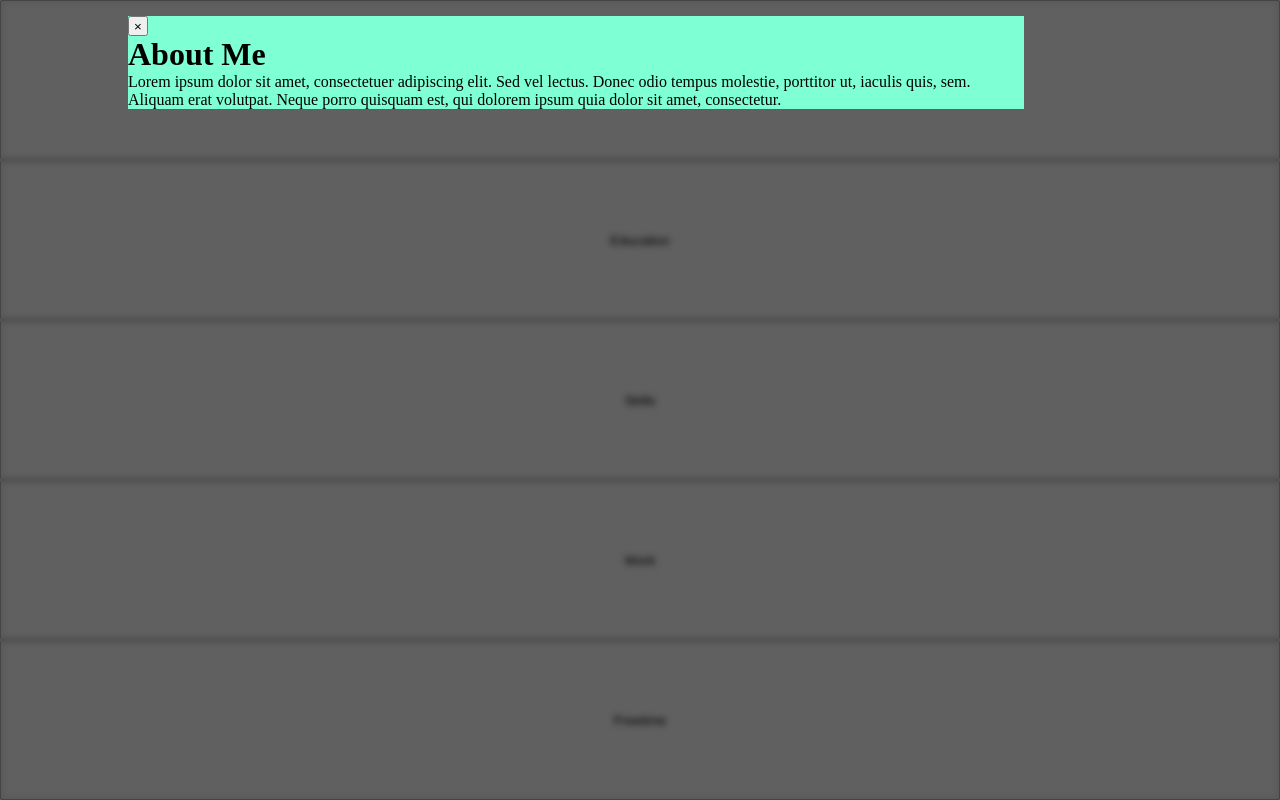
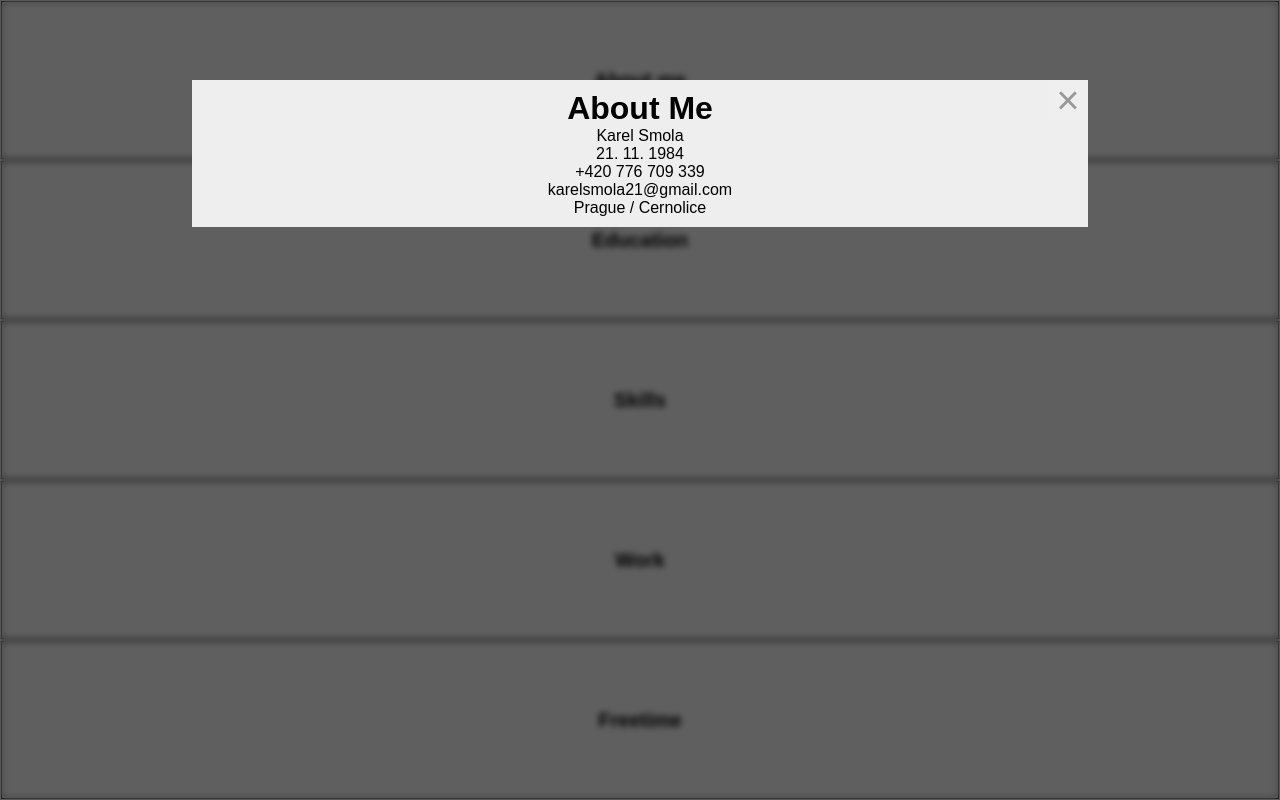
Before and after one commit to KarelSmola/Animation_CV, a plain HTML site: page index.html in a window 1280 px wide. Both pictures are taken after a click on the button "About me". Drawn offline with Linux system fonts and the light colour scheme.

Commit message:
Content added / CSS styling

```diff
--- a/index.html
+++ b/index.html
@@ -21,55 +21,92 @@
       </nav>
 
       <div class="content-container">
-        <div class="about-me-content hidden">
+        <div class="about-me-box hidden">
+          <div class="about-me-content">
             <button class="close-button">&times;</button>
             <h1>About Me</h1>
             <p>
-            Lorem ipsum dolor sit amet, consectetuer adipiscing elit. Sed vel
-            lectus. Donec odio tempus molestie, porttitor ut, iaculis quis, sem.
-            Aliquam erat volutpat. Neque porro quisquam est, qui dolorem ipsum
-            quia dolor sit amet, consectetur.
+              Karel Smola<br />
+              21. 11. 1984<br />
+              +420 776 709 339<br />
+              karelsmola21@gmail.com<br />
+              Prague / Cernolice
             </p>
           </div>
-        <div class="education-content hidden">
+        </div>
+
+        <div class="education-box hidden">
+          <div class="education-content">
             <button class="close-button">&times;</button>
             <h1>Education</h1>
             <p>
-            Lorem ipsum dolor sit amet, consectetuer adipiscing elit. Sed vel
-            lectus. Donec odio tempus molestie, porttitor ut, iaculis quis, sem.
-            Aliquam erat volutpat. Neque porro quisquam est, qui dolorem ipsum
-            quia dolor sit amet, consectetur.
+              Printing Industry High Shool of Prague<br />
+              2000 - 2005<br />
+              graphic designer<br />
+              printing industry
             </p>
           </div>
-        <div class="skills-content hidden">
+        </div>
+
+        <div class="skills-box hidden">
+          <div class="skills-content">
             <button class="close-button">&times;</button>
             <h1>Skills</h1>
             <p>
-            Lorem ipsum dolor sit amet, consectetuer adipiscing elit. Sed vel
-            lectus. Donec odio tempus molestie, porttitor ut, iaculis quis, sem.
-            Aliquam erat volutpat. Neque porro quisquam est, qui dolorem ipsum
-            quia dolor sit amet, consectetur.
+              English <br />
+              Adobe Ilustrator <br />
+              Adobe Photoshop <br />
+              ArtPro / ArtPro Plus <br />
+              ESKO AE <br />
+              Git <br />
+              HTML, CSS <br />
+              Javascript <br />
+              React <br />
             </p>
           </div>
-        <div class="work-content hidden">
+        </div>
+
+        <div class="work-box hidden">
+          <div class="work-content">
             <button class="close-button">&times;</button>
             <h1>Work</h1>
             <p>
-            Lorem ipsum dolor sit amet, consectetuer adipiscing elit. Sed vel
-            lectus. Donec odio tempus molestie, porttitor ut, iaculis quis, sem.
-            Aliquam erat volutpat. Neque porro quisquam est, qui dolorem ipsum
-            quia dolor sit amet, consectetur.
+              Panflex s. r. o.<br />
+              Technical Support<br />
+              2007 - till now<br />
+
+              activity in CZ, SK, DACH<br />
+              technical support for customers<br />
+              communication with clients<br />
+              color management<br />
+              trainer for employees and clients<br />
+              quality control in production<br />
+              resolving technical complaints<br />
+              Panflex s. r. o.<br />
+              DTP operator<br />
+              2005 - 2006<br />
+
+              pre-press<br />
+              adjusting graphics for flexography<br />
+              MTT Printing House s. r. o.<br />
+              Graphic designer<br />
+              2003 - 2005<br />
+              creation of mercantile prints<br />
+              creation of magazines<br />
+              communication with clients<br />
             </p>
           </div>
-        <div class="freetime-content hidden">
+        </div>
+
+        <div class="freetime-box hidden">
+          <div class="freetime-content">
             <button class="close-button">&times;</button>
             <h1>Freetime</h1>
-          <p>
-            Lorem ipsum dolor sit amet, consectetuer adipiscing elit. Sed vel
-            lectus. Donec odio tempus molestie, porttitor ut, iaculis quis, sem.
-            Aliquam erat volutpat. Neque porro quisquam est, qui dolorem ipsum
-            quia dolor sit amet, consectetur.
-          </p>
+            <img src="./img/family.png" alt="" />
+            <img src="./img/book.png" alt="" />
+            <img src="./img/cycling.png" alt="" />
+            <img src="./img/plane.png" alt="" />
+          </div>
         </div>
 
         <div class="overlay hidden"></div>
--- a/script.js
+++ b/script.js
@@ -1,11 +1,11 @@
 "use strict";
 // Selectors
 const aboutMeBtn = document.querySelector(".about-me");
-const aboutMeContent = document.querySelector(".about-me-content");
-const educationContent = document.querySelector(".education-content");
-const skillsContent = document.querySelector(".skills-content");
-const workContent = document.querySelector(".work-content");
-const freetimeContent = document.querySelector(".freetime-content");
+const aboutMeBox = document.querySelector(".about-me-box");
+const educationBox = document.querySelector(".education-box");
+const skillsBox = document.querySelector(".skills-box");
+const workBox = document.querySelector(".work-box");
+const freetimeBox = document.querySelector(".freetime-box");
 const overlay = document.querySelector(".overlay");
 const closeBtns = document.querySelectorAll(".close-button");
 const btns = document.querySelectorAll("button");
@@ -47,19 +47,19 @@ document.addEventListener("keydown", function (e) {
 btns.forEach((el) =>
   el.addEventListener("click", function () {
     if (el.classList.contains("about-me")) {
-      aboutMeContent.classList.remove("hidden");
+      aboutMeBox.classList.remove("hidden");
       showContent();
     } else if (el.classList.contains("education")) {
-      educationContent.classList.remove("hidden");
+      educationBox.classList.remove("hidden");
       showContent();
     } else if (el.classList.contains("skills")) {
-      skillsContent.classList.remove("hidden");
+      skillsBox.classList.remove("hidden");
       showContent();
     } else if (el.classList.contains("work")) {
-      workContent.classList.remove("hidden");
+      workBox.classList.remove("hidden");
       showContent();
     } else if (el.classList.contains("freetime")) {
-      freetimeContent.classList.remove("hidden");
+      freetimeBox.classList.remove("hidden");
       showContent();
     }
   })
@@ -67,7 +67,8 @@ btns.forEach((el) =>
 
 closeBtns.forEach((el) =>
   el.addEventListener("click", function (e) {
-    const item = e.target.closest("div");
+    // const item = e.target.closest("div");
+    const item = e.target.parentNode.parentNode;
     item.classList.add("hidden");
     overlay.classList.add("hidden");
   })
--- a/style.css
+++ b/style.css
@@ -2,6 +2,7 @@
   box-sizing: border-box;
   margin: 0;
   padding: 0;
+  font-family: Arial, Helvetica, sans-serif;
 }
 
 nav {
@@ -13,10 +14,32 @@ nav {
 
 nav button {
   height: 20%;
+  border: 1px solid black;
+  margin: 1px;
+  background-color: #eee;
+}
+
+nav button p {
+  font-size: 20px;
+  font-weight: bold;
 }
 
 .hidden {
   display: none;
+}
+
+.about-me-box,
+.education-box,
+.skills-box,
+.work-box,
+.freetime-box {
+  position: absolute;
+  top: 10%;
+  left: 15%;
+  width: 70%;
+  padding: 10px;
+  background-color: #eee;
+  z-index: 10;
 }
 
 .about-me-content,
@@ -24,18 +47,23 @@ nav button {
 .skills-content,
 .work-content,
 .freetime-content {
-  position: absolute;
-  top: 2%;
-  left: 10%;
-  width: 70%;
-  background-color: aquamarine;
-  box-shadow: 0 3rem 5rem rgba(0 0 0 0.3);
-  z-index: 10;
+  display: flex;
+  flex-direction: column;
+  align-items: center;
+  text-align: center;
 }
 
 .close-button {
-  width: 20px;
-  height: 20px;
+  width: 40px;
+  height: 40px;
+  position: absolute;
+  border: 0;
+  line-height: 20px;
+  font-size: 40px;
+  top: 0;
+  right: 0;
+  text-align: center;
+  color: #999;
 }
 
 .overlay {
```
Also changed, not shown: img/book.png (added), img/cycling.png (added), img/email.png (added), img/family.png (added), img/gender.png (added), img/location.png (added), img/me.JPG (added), img/plane.png (added), img/start.png (added), img/telephone.png (added). Lines whose indentation alone changed are shown as unchanged.
